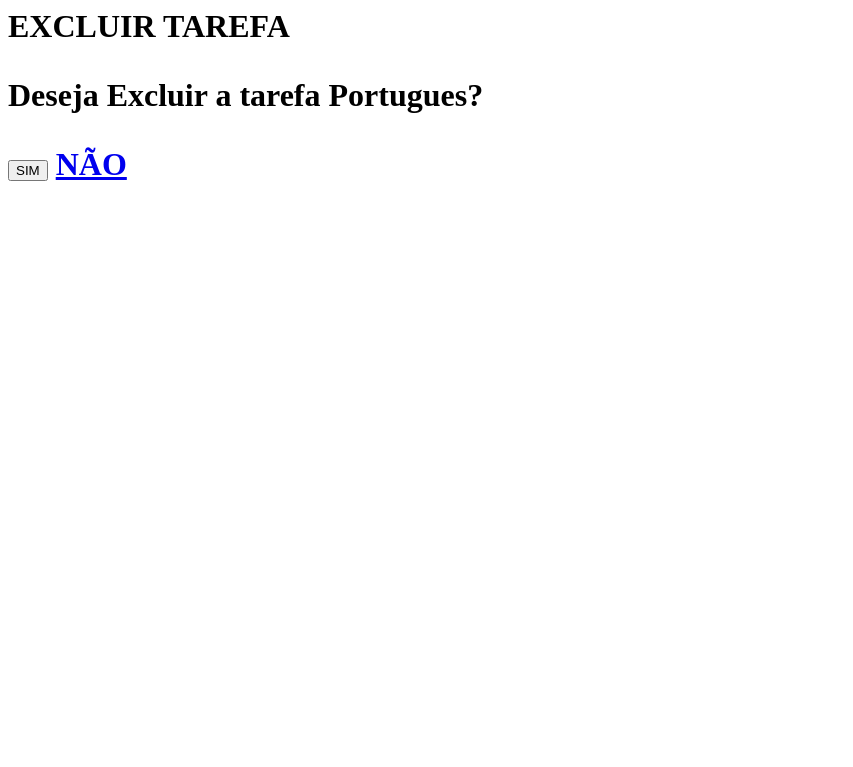
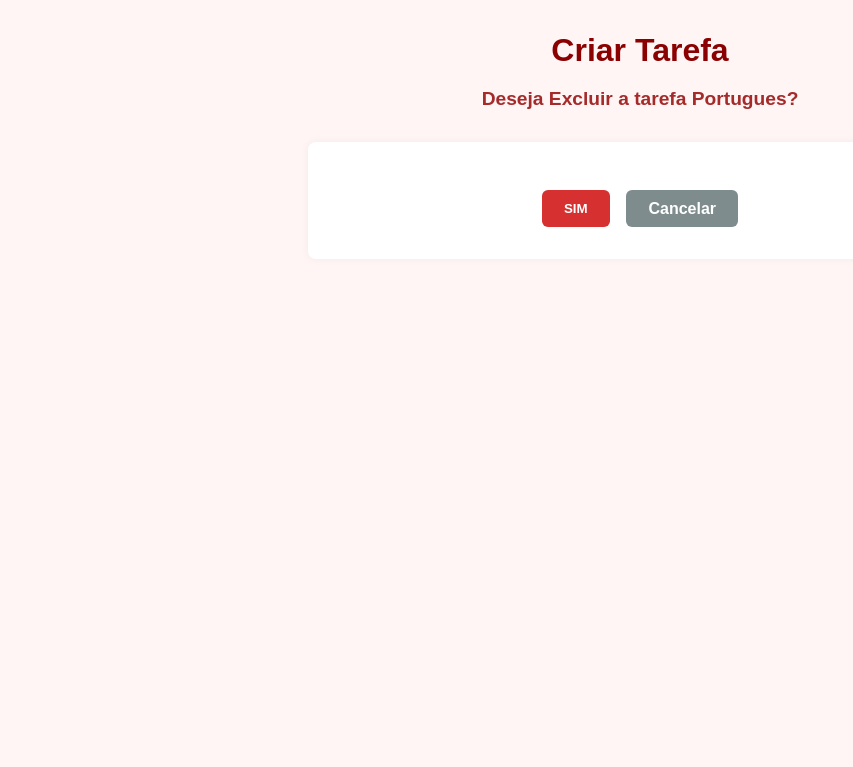
Before and after one commit to HelioMattos/gestaoescolar2, a Django app: page /delete/5 in a window 1280 px wide. Shown: the top 767 px of the page, without its empty margins (0-853 px from the left). Run offline with Django 5.2, Linux system fonts and the light colour scheme; data comes from the database, SQL or seed files in the repository.

Commit message:
melhorias no css e no html

```diff
--- /dev/null
+++ b/projeto/gestaoescolar/static/css/gestao_excluir.css
@@ -0,0 +1,78 @@
+/* Estilo geral da página */
+body {
+    font-family: Arial, sans-serif;
+    margin: 2rem;
+    background-color: #fff5f5;
+    color: #333;
+}
+
+/* Título da página */
+h1 {
+    text-align: center;
+    margin-bottom: 1rem;
+    color: #8b0000;
+}
+
+/* Mensagem de confirmação */
+p {
+    text-align: center;
+    font-size: 1.2rem;
+    color: #a52a2a;
+    margin-bottom: 2rem;
+    font-weight: bold;
+}
+
+/* Estilo do formulário */
+.form-tarefa {
+    background-color: #ffffff;
+    padding: 2rem;
+    border-radius: 8px;
+    box-shadow: 0 0 8px rgba(0, 0, 0, 0.05);
+    max-width: 600px;
+    margin: 0 auto;
+}
+
+/* Grupo de campos (caso existam) */
+.form-group {
+    margin-bottom: 1.5rem;
+    display: none; /* Oculta o form se for apenas confirmação */
+}
+
+/* Botões de ação */
+.form-botoes {
+    display: flex;
+    justify-content: center;
+    gap: 1rem;
+    margin-top: 1rem;
+}
+
+/* Botão de salvar (confirma exclusão) */
+.btn-sim {
+    padding: 0.6rem 1.4rem;
+    background-color: #d63031;
+    color: white;
+    font-weight: bold;
+    border: none;
+    border-radius: 6px;
+    cursor: pointer;
+    transition: background-color 0.3s ease;
+}
+
+.btn-sim:hover {
+    background-color: #a00000;
+}
+
+/* Botão de cancelar (voltar) */
+.btn-cancelar {
+    padding: 0.6rem 1.4rem;
+    background-color: #7f8c8d;
+    color: white;
+    font-weight: bold;
+    text-decoration: none;
+    border-radius: 6px;
+    transition: background-color 0.3s ease;
+}
+
+.btn-cancelar:hover {
+    background-color: #4d5c5d;
+}
--- a/projeto/gestaoescolar/templates/gestaoescolar/gestao_confirm_delete.html
+++ b/projeto/gestaoescolar/templates/gestaoescolar/gestao_confirm_delete.html
@@ -1,8 +1,31 @@
-<h1> EXCLUIR TAREFA<h1/>
-    <p> Deseja Excluir a tarefa {{ gestao.disciplina}}? </p>
-    <form method= "POST">
-        {% csrf_token %}
+    {% load static %}
+    <!DOCTYPE html>
+    <html lang="pt-br">
+    <head>
+        <meta charset="UTF-8">
+        <meta name="viewport" content="width=device-width, initial-scale=1.0">
+        <title>Criar Tarefa</title>
 
-        <button tipe = "submit" class= "btn btn-danger">SIM </button>
-        <a href="{% url 'gestao_list' %}" class="btn btn-voltar">NÃO</a>
-    </form>
+        <!-- Caminho estático correto com Django -->
+        <link rel="stylesheet" href="{% static 'css/gestao_excluir.css' %}">
+    </head>
+    <body>
+
+        <h1>Criar Tarefa</h1>
+        <p> Deseja Excluir a tarefa {{ gestao.disciplina}}? </p>
+
+        <form method="POST" class="form-tarefa">
+            {% csrf_token %}
+
+            <div class="form-group">
+                {{ form }}
+            </div>
+
+            <div class="form-botoes">
+                <button type="submit" class="btn-sim">SIM</button>
+                <a href="{% url 'gestao_list' %}" class="btn-cancelar">Cancelar</a>
+            </div>
+        </form>
+
+    </body>
+    </html>
```
Also changed, not shown: projeto/gestaoescolar/static/css/gestao_form.css (added, +78 -0 lines), projeto/gestaoescolar/templates/gestaoescolar/gestao_form.html (+14 -1 lines).
